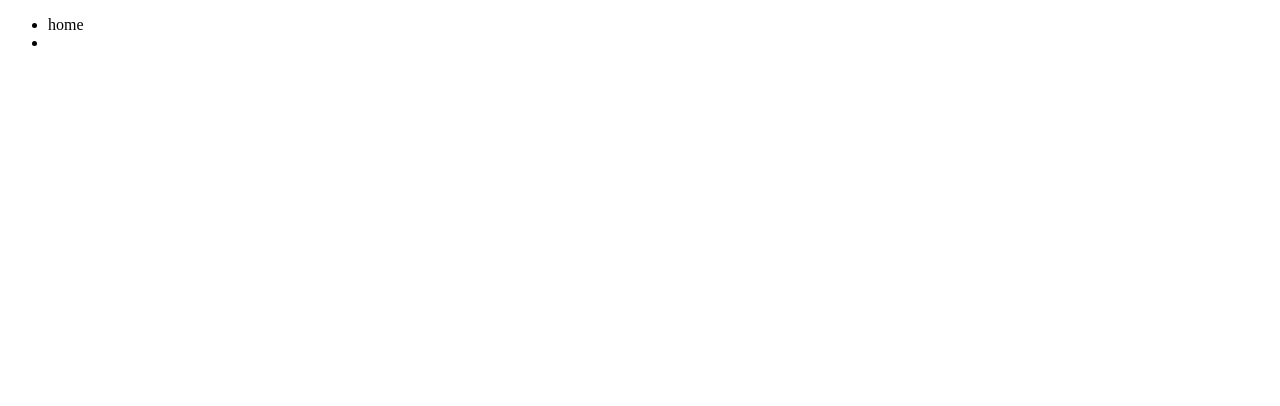
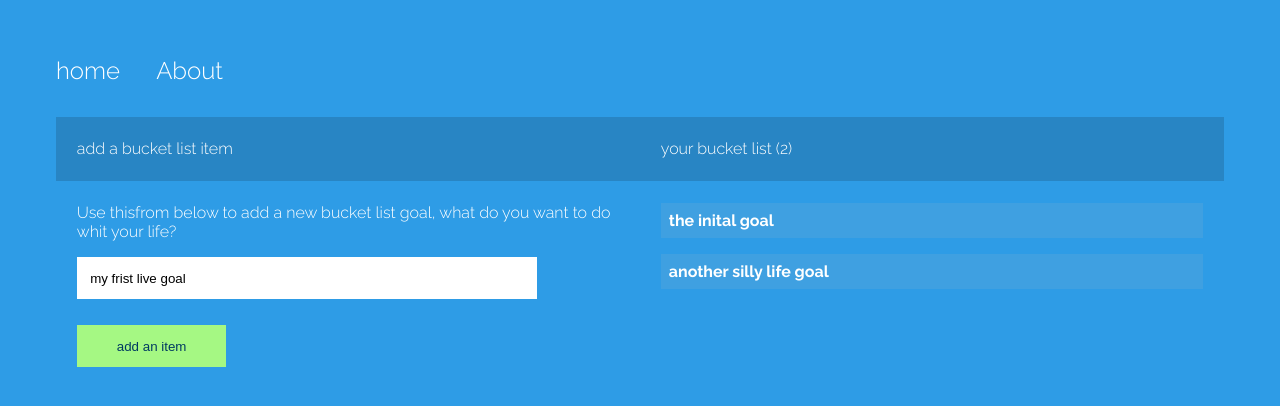
Before and after one commit to Marcos-Arturo-L-G/ng5-tdd, an Angular app: page / in a window 1280 px wide. Shown: the top 406 px of the page. Built offline with nearby package versions, Linux system fonts and the light colour scheme.

Commit message:
actualisacion menor

```diff
--- a/package.json
+++ b/package.json
@@ -11,7 +11,8 @@
   },
   "private": true,
   "dependencies": {
-    "@angular/animations": "~12.2.0",
+    "@angular/animation": "^4.0.0-beta.8",
+    "@angular/animations": "^12.2.7",
     "@angular/common": "~12.2.0",
     "@angular/compiler": "~12.2.0",
     "@angular/core": "~12.2.0",
--- a/src/app/about/about.component.html
+++ b/src/app/about/about.component.html
@@ -1 +1,9 @@
-<p>about works!</p>
+<p>
+    this is what I'm all about. <a href="" (click)="sendMeHome()"><strong>Take me back</strong></a>.
+</p>
+
+<ul>
+    <li *ngFor="let goal of goals">
+        {{ goal }}
+    </li>
+</ul>
--- a/src/app/about/about.component.ts
+++ b/src/app/about/about.component.ts
@@ -1,4 +1,7 @@
 import { Component, OnInit } from '@angular/core';
+import { ActivatedRoute } from '@angular/router';
+import { Router } from '@angular/router';
+import { DataService } from '../data.service';
 
 @Component({
   selector: 'app-about',
@@ -7,9 +10,18 @@
 })
 export class AboutComponent implements OnInit {
 
-  constructor() { }
+  goals: any;
+
+  constructor(private route: ActivatedRoute, private router: Router, private _data: DataService) {
+    this.route.params.subscribe(res => console.log(res.id));
+  }
 
   ngOnInit(): void {
+    this._data.goal.subscribe(res => this.goals = res);
+  }
+
+  sendMeHome(){
+    this.router.navigate(['']);
   }
 
 }
--- a/src/app/app-routing.module.ts
+++ b/src/app/app-routing.module.ts
@@ -1,7 +1,19 @@
 import { NgModule } from '@angular/core';
 import { RouterModule, Routes } from '@angular/router';
+import { HomeComponent } from './home/home.component';
+import { AboutComponent } from './about/about.component';
 
-const routes: Routes = [];
+const routes: Routes = [
+  {
+    path: '',
+    component: HomeComponent
+  },
+  {
+    path: 'about/ :id',
+    component: AboutComponent
+  },
+
+];
 
 @NgModule({
   imports: [RouterModule.forRoot(routes)],
--- a/src/app/app.component.html
+++ b/src/app/app.component.html
@@ -1,6 +1,6 @@
 <ul>
-	<li><a routerink="">home</a></li>
-	<li><a></a></li>
+	<li><a routerink="">home </a></li>
+	<li><a routerlink="about/48">About</a></li>
 
 </ul>
 
--- /dev/null
+++ b/src/app/data.service.ts
@@ -0,0 +1,18 @@
+import { Injectable } from '@angular/core';
+import { BehaviorSubject } from 'rxjs';
+@Injectable({
+  providedIn: 'root'
+})
+
+export class DataService {
+
+  private goals = new BehaviorSubject<any> (['the inital goal','another silly life goal']);
+  goal = this.goals.asObservable();
+
+  constructor() { }
+
+  changeGoal(goal: any){
+    this.goals.next(goal);
+  }
+
+}
--- a/src/app/home/home.component.html
+++ b/src/app/home/home.component.html
@@ -1 +1,24 @@
-<p>home works!</p>
+
+<div class="container color-darck">
+	<div class="col">
+		<p> add a bucket list item</p>
+	</div>
+	<div class="col">
+		<p>your bucket list ({{ itemCount }})</p>
+	</div>
+</div>
+<div class="container color-ligth">
+	<div class="col">
+		<p class="sm"> Use thisfrom below to add a new bucket list goal, what do you want to do whit your life?</p>
+
+		<form>
+			<input type="text" class="txt" name="item" placeholder="life goal..." [(ngModel)]="goalText">
+			<input type="submit" class="btn" [value]=" btnText " (click)="addItem()">
+		</form>
+	</div>
+	<div class="col">
+		<p class="life-container" *ngFor="let goal of goals; let i = index" (click)="removeItem(i)">
+			{{ goal }}
+		</p>
+	</div>
+</div>
--- a/src/app/home/home.component.scss
+++ b/src/app/home/home.component.scss
@@ -0,0 +1,34 @@
+.container {
+	display: grid;
+	grid-template-columns: 50% auto;
+}
+.col {
+	padding: .4em 1.3em;
+}
+.color-darck {
+	background: #2885C4;
+}
+.color-light {
+	background: #57B3F1;
+}
+input.txt {
+	border: 0;
+	padding: 1em;
+	width: 80%;
+	margin-bottom: 2em;
+}
+input.btn {
+	border:0;
+	display:block;
+	padding:1em 3em;
+	background: #A5F883;
+	color: #003A61;
+	margin-bottom:1em;
+	cursor:pointer;
+}
+.life-container {
+	background: #3FA0E1;
+	padding:.5em;
+	font-weight:bold;
+	cursor:pointer;
+}
--- a/src/app/home/home.component.ts
+++ b/src/app/home/home.component.ts
@@ -1,15 +1,59 @@
 import { Component, OnInit } from '@angular/core';
+import { trigger,style,transition,animate,keyframes,query,stagger } from '@angular/animations';
+import { DataService } from '../data.service';
 
 @Component({
   selector: 'app-home',
   templateUrl: './home.component.html',
-  styleUrls: ['./home.component.scss']
+  styleUrls: ['./home.component.scss'],
+  /*animations:[
+
+    trigger('goals',[
+      transition('* => *', [
+        query(':enter', style({ opoacity: 0 }), {optional: true}),
+
+        query(':enter', stagger('300ms', [
+          animate('.6s ease-in', keyframes([
+            style({ opacity: 0, transform: 'translateY (-75%)', offset: 0}),
+            style({ opacity: .5, transform: 'translateY (35px)', offset: .3}),
+            style({ opacity: 1, transform: 'translateY (0)', offset: 1}),
+          ]))]), {optional: true}),
+
+        query(':leave', stagger('300ms', [
+          animate('.6s ease-in', keyframes([
+            style({ opacity: 1, transform: 'translateY (0)', offset: 0}),
+            style({ opacity: .5, transform: 'translateY (35px)', offset: .3}),
+            style({ opacity: 0, transform: 'translateY (-75%)', offset: 1}),
+          ]))]), {optional: true})
+      ])
+    ])
+  ]*/
 })
 export class HomeComponent implements OnInit {
 
-  constructor() { }
+  itemCount: number = 0;
+  btnText: string='add an item';
+  goalText: string = 'my frist live goal';
+  goals : string[] = [];
+
+  constructor(private _data: DataService) { }
 
   ngOnInit(): void {
+    this._data.goal.subscribe(res => this.goals = res);
+    this.itemCount = this.goals.length;
+    this._data.changeGoal(this.goals);
+  }
+
+  addItem(){
+    this.goals.push(this.goalText);
+    this.goalText = '';
+    this.itemCount = this.goals.length;
+    this._data.changeGoal(this.goals);
+  }
+
+  removeItem(i:any){
+    this.goals.splice(i, 1);
+    this._data.changeGoal(this.goals);
   }
 
 }
--- a/src/styles.scss
+++ b/src/styles.scss
@@ -1 +1,26 @@
 /* You can add global styles to this file, and also import other style files */
+
+@import url('https://fonts.googleapis.com/css?family=Raleway:300,700');
+
+body {
+	background:#2E9CE6;
+	padding: 3em;
+	font-family: 'Raleway', 'Arial';
+	color:#fff;
+}
+ul {
+	list-style-type:none;
+	margin:0 0 2em 0;
+	padding:0;
+}
+ul li {
+	display:inline;
+	margin-right: 30px;
+}
+ul li a {
+	font-size: 1.5em;
+}
+a {
+	color: #fff;
+	text-decoration:none;
+}
```
Also changed, not shown: src/app/app.module.ts (+7 -2 lines), 2 other files (tests, documents, lock files or other folders).
